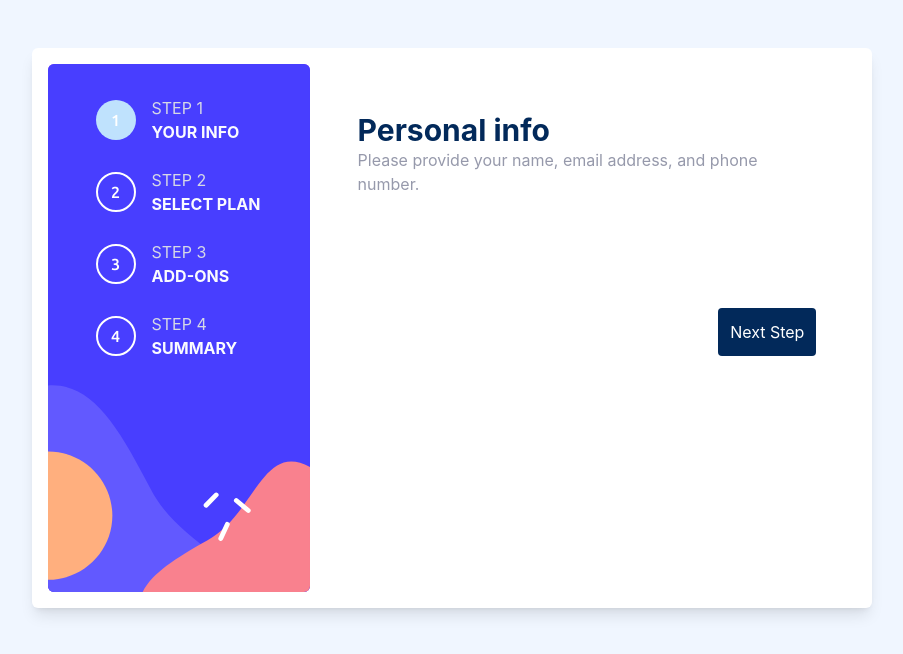
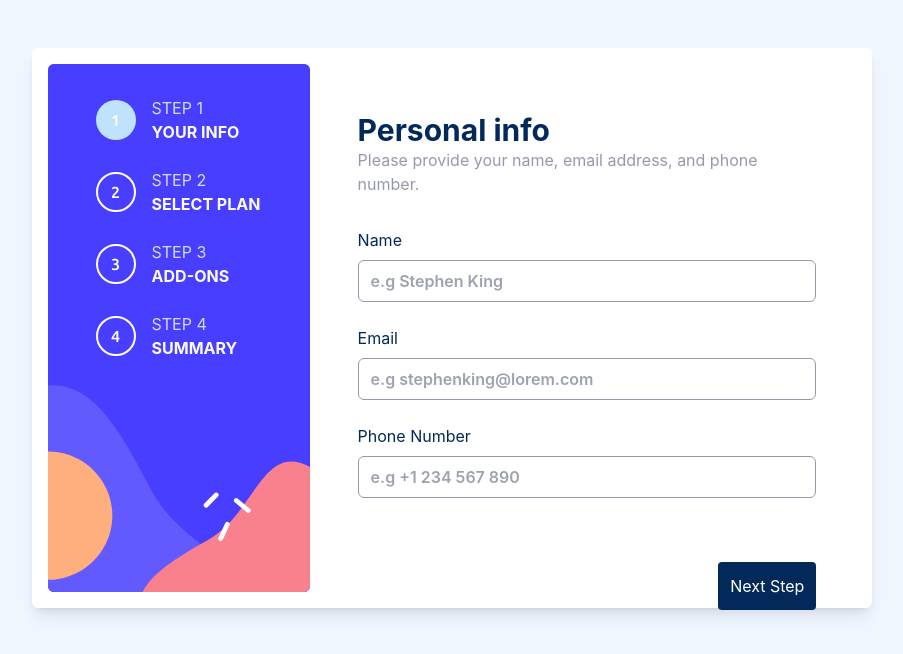
Before and after one commit to jeremiahlateef/multiform, a React (Vite) app: page / in a window 1280 px wide. Shown: the top 654 px of the page, without its empty margins (188-1091 px from the left). Built offline with nearby package versions, Linux system fonts and the light colour scheme.

Commit message:
built the form

```diff
--- a/src/components/Step1.jsx
+++ b/src/components/Step1.jsx
@@ -1,11 +1,90 @@
 import React from "react";
 import Header from "./Header";
+import { useState } from "react";
 
 const Step1 = () => {
+  const [formValue, setFormValue] = useState(0);
+  const handleSubmit = (e) => {
+    e.preventDefault();
+  };
   return (
     <>
       <div className="">
         <Header number={0} />
+        <div className="">
+          <form className="w-full" onSubmit={handleSubmit}>
+            {/* Name */}
+            <div className="w-full mb-3 md:mb-6">
+              <div className="flex justify-between">
+                <label
+                  htmlFor="name"
+                  className="capitalize text-marineBlue mb-2"
+                >
+                  name
+                </label>
+                <label
+                  htmlFor="name"
+                  className=" hidden text-red-500 font-semibold "
+                >
+                  This field is required
+                </label>
+              </div>
+              <input
+                type="text"
+                name="name"
+                id="name"
+                className="w-full text-marineBlue font-semibold text-base border border-gray rounded-md py-2 px-3 focus:border-red-300"
+                placeholder="e.g Stephen King"
+              />
+            </div>
+            <div className="w-full mb-3 md:mb-6">
+              <div className="flex justify-between">
+                <label
+                  htmlFor="email"
+                  className="capitalize text-marineBlue mb-2"
+                >
+                  Email
+                </label>
+                <label
+                  htmlFor="email"
+                  className=" hidden text-red-500 font-semibold "
+                >
+                  This field is required
+                </label>
+              </div>
+              <input
+                type="email"
+                name="email"
+                id="email"
+                className="w-full text-marineBlue font-semibold text-base border border-gray rounded-md py-2 px-3 focus:border-red-300"
+                placeholder="e.g stephenking@lorem.com"
+              />
+            </div>
+            <div className="w-full mb-3 md:mb-6">
+              <div className="flex justify-between">
+                <label
+                  htmlFor="name"
+                  className="capitalize text-marineBlue mb-2"
+                >
+                  Phone number
+                </label>
+                <label
+                  htmlFor="name"
+                  className=" hidden text-red-500 font-semibold "
+                >
+                  This field is required
+                </label>
+              </div>
+              <input
+                type="number"
+                name="number"
+                id="number"
+                className="w-full text-marineBlue font-semibold text-base border border-gray rounded-md py-2 px-3 focus:border-red-300"
+                placeholder="e.g +1 234 567 890"
+              />
+            </div>
+          </form>
+        </div>
       </div>
     </>
   );
```
